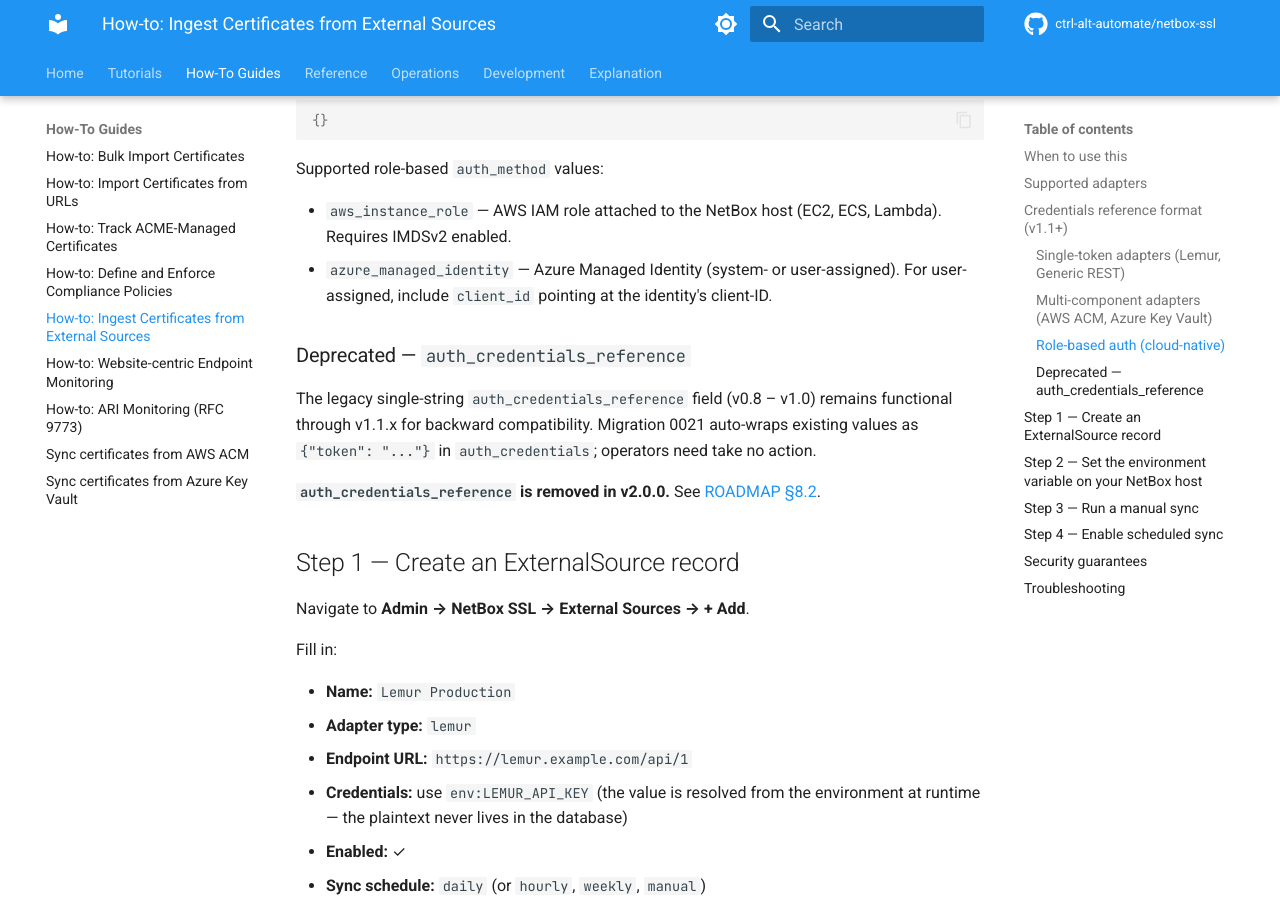
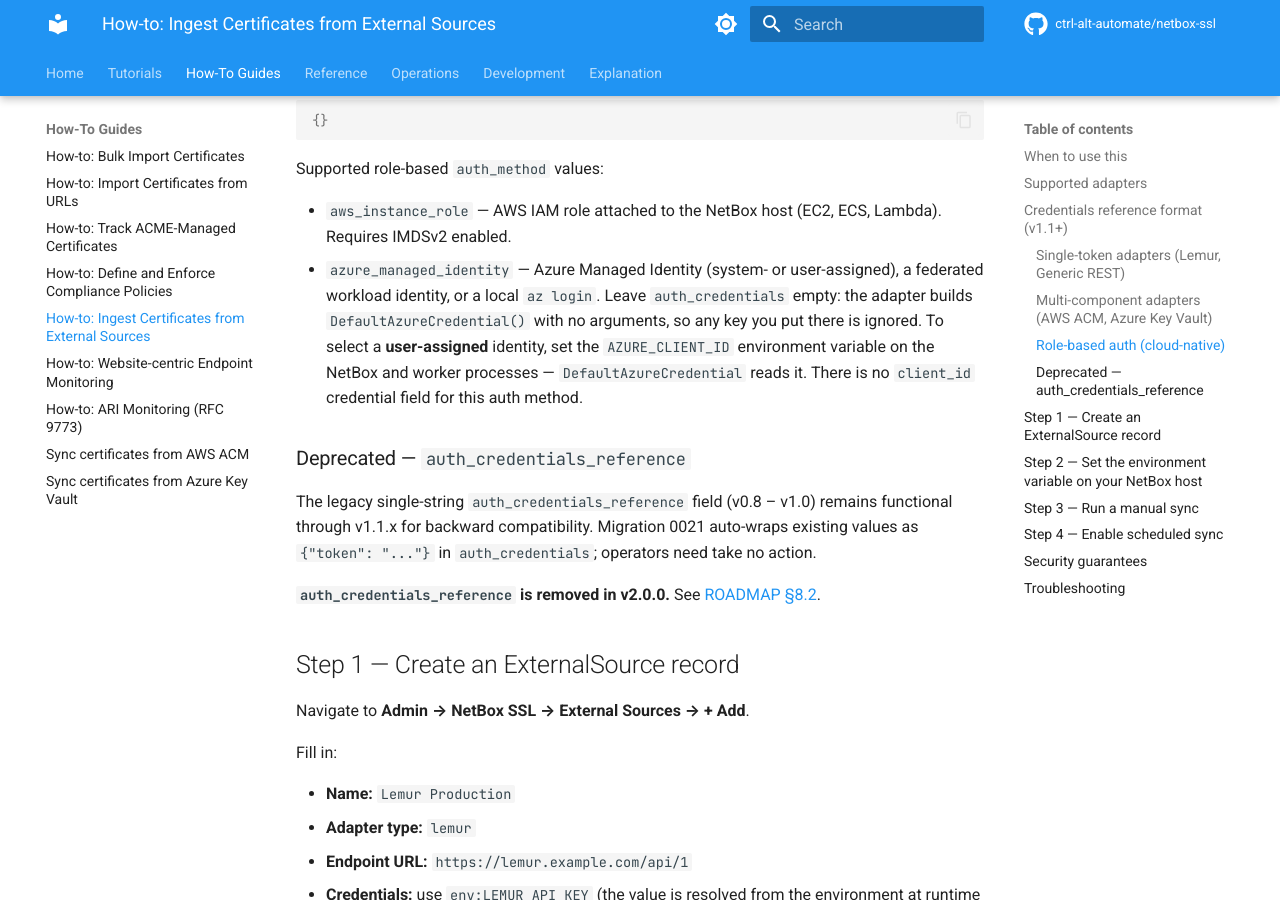
Before and after one commit to ctrl-alt-automate/netbox-ssl, an MkDocs documentation site: the page built from docs/how-to/external-sources.md, in a window 1280 px wide and 900 px high, scrolled down 1725 px. Built offline with MkDocs 1.6.1 and Material for MkDocs 9.7.7, drawn with Linux system fonts in a browser that asks for light colours; comment, search, counter and statistics services are not loaded; the version menu is left out.

Commit message:
docs: correct user-assigned managed identity guidance (#101)
The page told operators to put `client_id` in `auth_credentials` for a
user-assigned managed identity. No such field exists: credential_schema
returns {} for azure_managed_identity, and _build_credential calls
DefaultAzureCredential() with no arguments, so the key is silently
ignored and the wrong identity is used. The selector is the
AZURE_CLIENT_ID environment variable on the NetBox and worker processes.

Found by the Task 11 documentation agent while checking the brief's
claims against the code.

Co-Authored-By: Claude Opus 5 (1M context) <noreply@anthropic.com>
Claude-Session: https://claude.ai/code/session_01DFR4nbcQsG6uRSi6FhUURq

```diff
--- a/docs/how-to/external-sources.md
+++ b/docs/how-to/external-sources.md
@@ -67,7 +67,12 @@ When NetBox runs on an AWS EC2 instance with an IAM role or on Azure with a Mana
 Supported role-based `auth_method` values:
 
 - `aws_instance_role` — AWS IAM role attached to the NetBox host (EC2, ECS, Lambda). Requires IMDSv2 enabled.
-- `azure_managed_identity` — Azure Managed Identity (system- or user-assigned). For user-assigned, include `client_id` pointing at the identity's client-ID.
+- `azure_managed_identity` — Azure Managed Identity (system- or user-assigned), a federated
+  workload identity, or a local `az login`. Leave `auth_credentials` empty: the adapter builds
+  `DefaultAzureCredential()` with no arguments, so any key you put there is ignored.
+  To select a **user-assigned** identity, set the `AZURE_CLIENT_ID` environment variable on the
+  NetBox and worker processes — `DefaultAzureCredential` reads it. There is no `client_id`
+  credential field for this auth method.
 
 ### Deprecated — `auth_credentials_reference`
 
```
